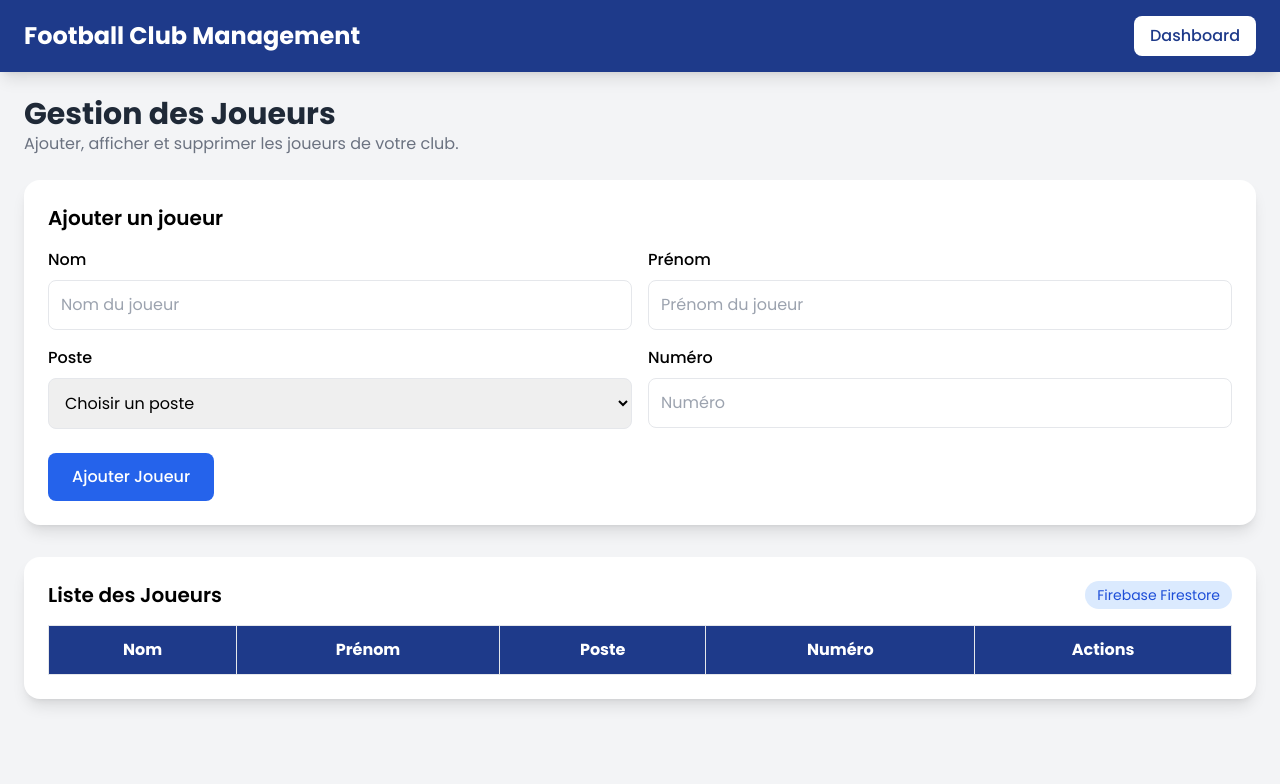
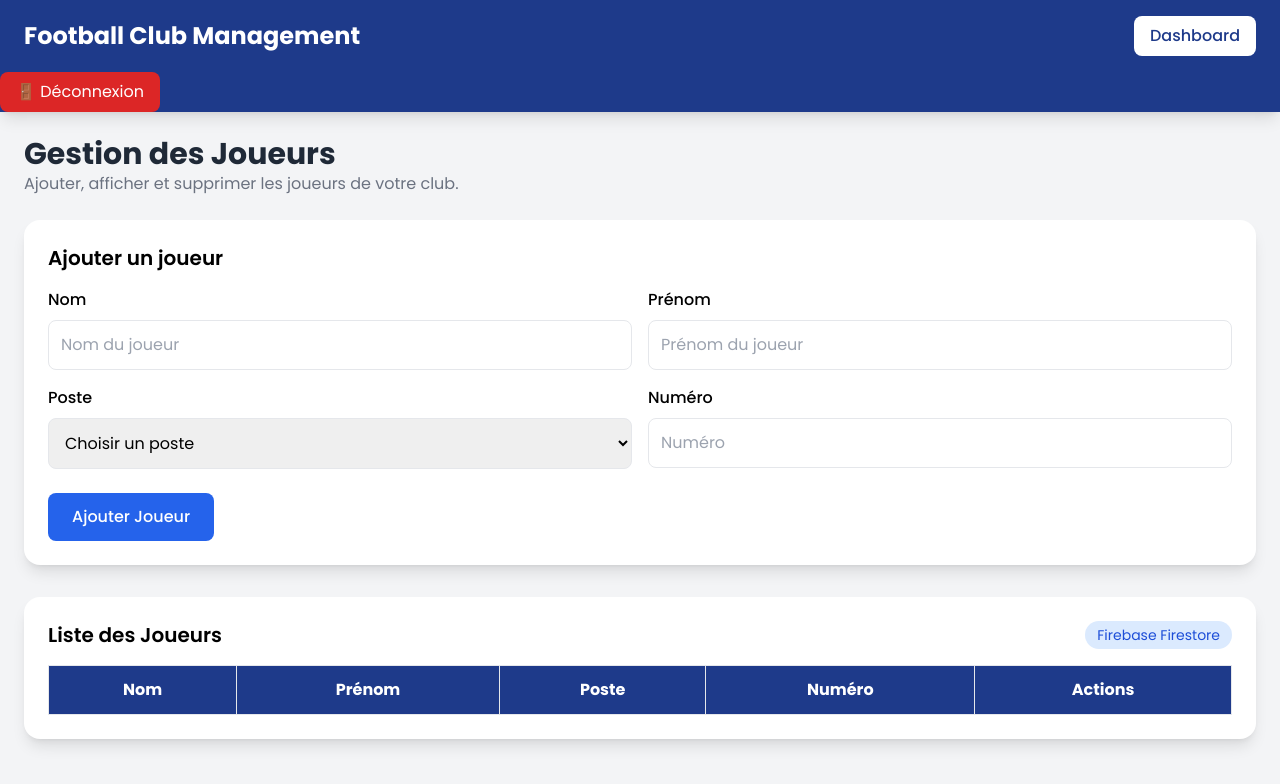
Before and after one commit to free560/football-club-webservice, a plain HTML site: page football-club-webservice/frontend/joueurs.html in a window 1280 px wide. Drawn offline with nearby package versions, Linux system fonts and the light colour scheme; no server answers; a script that the page names is missing.

Commit message:
Update joueurs.html

```diff
--- a/football-club-webservice/frontend/joueurs.html
+++ b/football-club-webservice/frontend/joueurs.html
@@ -34,6 +34,7 @@
             </a>
 
         </div>
+        <button id="logoutButton" type="button" class="bg-red-600 text-white px-4 py-2 rounded-lg"> 🚪 Déconnexion</button>
     </header>
 
     <!-- Main Content -->
```
